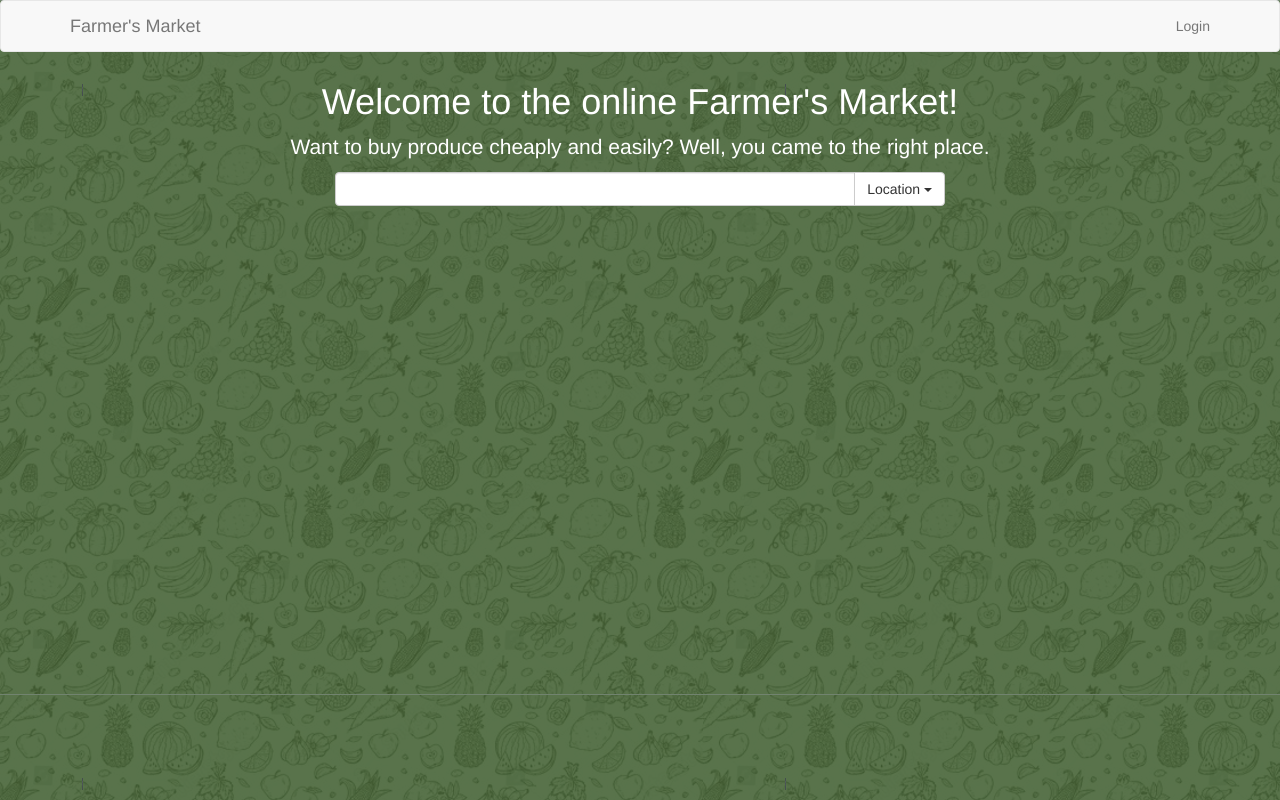
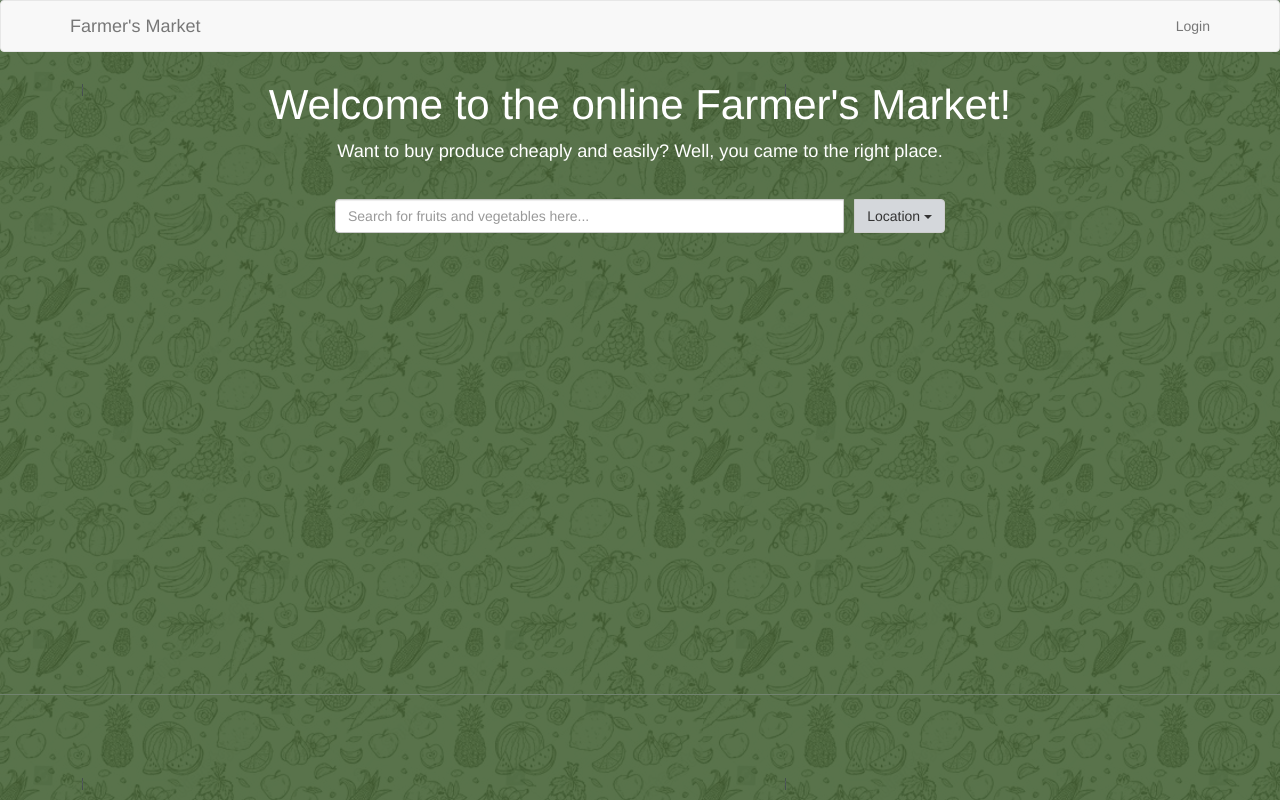
Before and after one commit to Bupterambition/HackISUX, a React (Create React App) app in the folder farm_market/: page / in a window 1280 px wide. Built offline with nearby package versions, Linux system fonts and the light colour scheme.

Commit message:
Update searchbar UI

```diff
--- a/farm_market/src/NavHeader.js
+++ b/farm_market/src/NavHeader.js
@@ -1,18 +1,22 @@
 import React from 'react';
 import { Navbar, Nav, NavItem } from "react-bootstrap/lib";
-import "./NavHeading.css"
 
 class NavHeader extends React.Component {
     render() {
+
+      const floatLeftStyles = {
+          "float" : "left"
+      }
+
         return (
             <Navbar>
                 <Navbar.Header>
-                    <Navbar.Brand>
-                    <a href="#home" className="floatLeft">Farmer's Market</a>
+                    <Navbar.Brand style={floatLeftStyles}>
+                    <a href="#home">Farmer&#39;s Market</a>
                     </Navbar.Brand>
                 </Navbar.Header>
                 <Nav pullRight>
-                   <NavItem className="floatRight">
+                   <NavItem>
                        Login
                    </NavItem>
                 </Nav>
--- a/farm_market/src/NavHeading.css
+++ /dev/null
@@ -1,7 +0,0 @@
-.floatLeft {
-    float: left !important;
-}
-
-.floatRight {
-    float: right !important;
-}
--- a/farm_market/src/SearchBar.js
+++ b/farm_market/src/SearchBar.js
@@ -3,12 +3,19 @@ import { FormGroup, InputGroup, FormControl, DropdownButton, MenuItem } from "re
 
 class SearchBar extends React.Component {
     render() {
+
+        const dropDownStyles = {
+          "backgroundColor" : "#d4d7db",
+          "marginLeft" : "10px"
+        }
+
         return (
             <form>
                 <FormGroup>
                     <InputGroup>
-                        <FormControl type="text" />
+                        <FormControl type="text" placeholder="Search for fruits and vegetables here..." />
                         <DropdownButton
+                        style={dropDownStyles}
                             componentClass={InputGroup.Button}
                             id="input-dropdown-addon"
                             title="Location">
--- a/farm_market/src/Welcome.js
+++ b/farm_market/src/Welcome.js
@@ -10,17 +10,20 @@ class Welcome extends React.Component {
 		};
 
 		const h1Styles = {
-			"fontSize" : "150%",
-			"margin-top" : "30px"
+			"fontSize" : "300%",
+			"marginTop" : "30px"
+		}
+
+		const pStyles = {
+			"fontSize" : "130%",
+			"marginBottom" : "35px"
 		}
 
 		return (
             <div style={styles}>
                 <NavHeader />
-                <div style={h1Styles}>
-				    			<h1>Welcome to the online Farmer&#39;s Market!</h1>
-									<p>Want to buy produce cheaply and easily? Well, you came to the right place.</p>
-			    			</div>
+				    			<h1 style={h1Styles}>Welcome to the online Farmer&#39;s Market!</h1>
+									<p style={pStyles}>Want to buy produce cheaply and easily? Well, you came to the right place.</p>
             </div>
 		);
 	}
```
